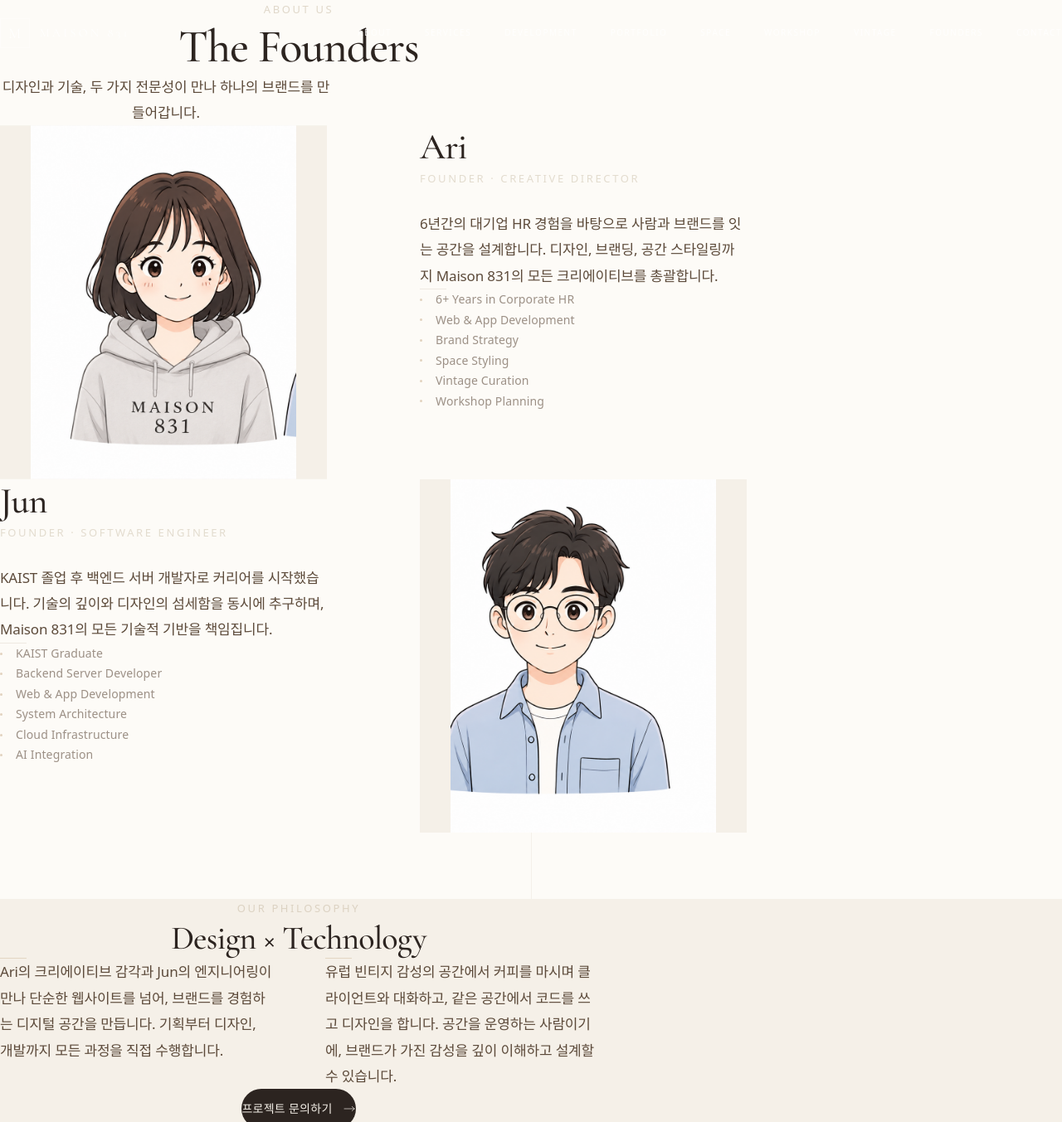
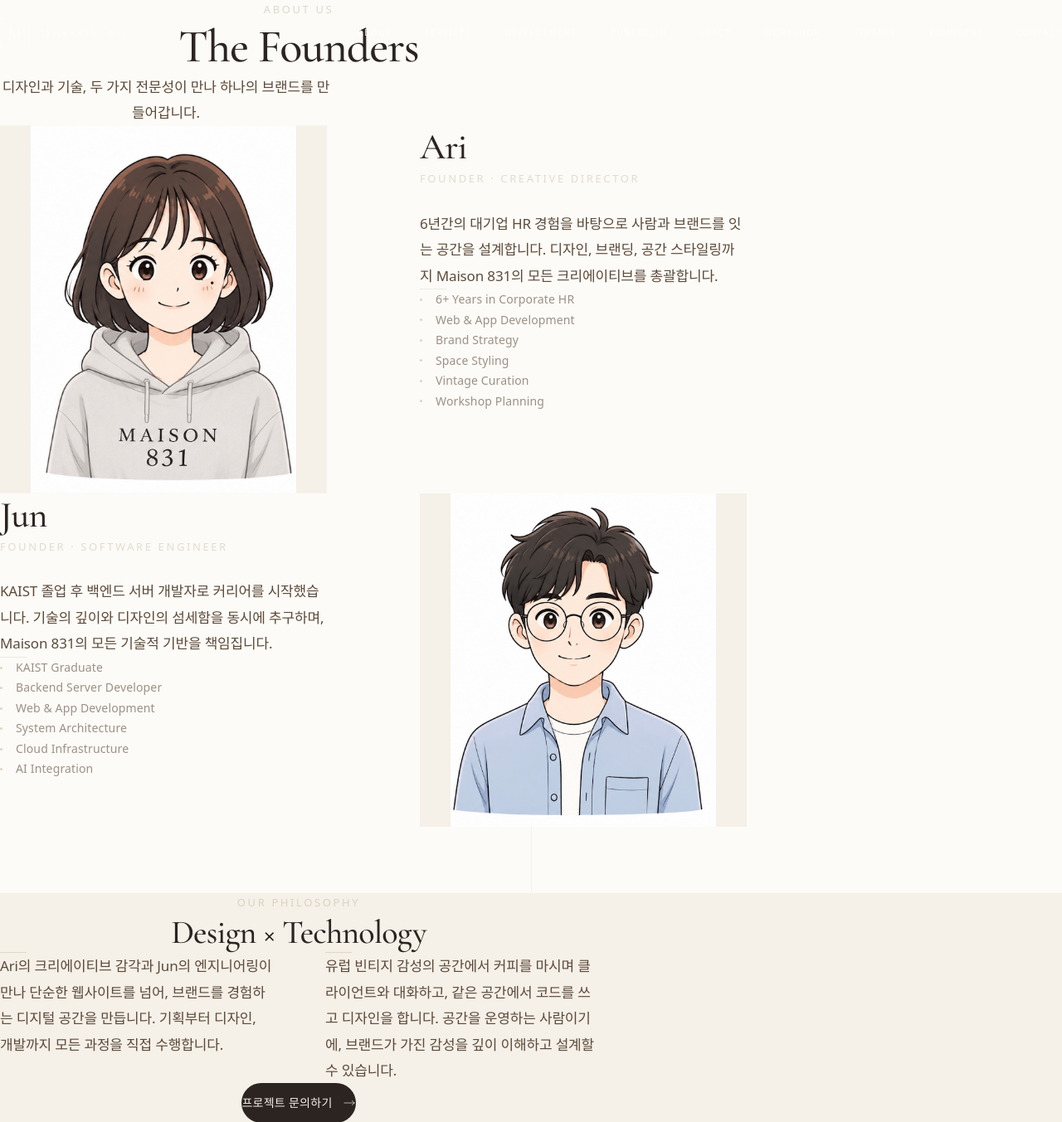
Before and after one commit to silenteye89/maison831, a Next.js app: page /founders in a window 1280 px wide. Shown: the top 1353 px of the page at 83% size. Built offline with nearby package versions, Linux system fonts and the light colour scheme; a web font is replaced by a local one.

Commit message:
Founders 프로필 개별 캐릭터 일러스트로 교체

```diff
--- a/src/app/founders/page.tsx
+++ b/src/app/founders/page.tsx
@@ -8,7 +8,7 @@ const founders = [
   {
     name: "Ari",
     role: "Founder · Creative Director",
-    image: "/images/ari.png",
+    image: "/images/ari.jpeg",
     bio: "6년간의 대기업 HR 경험을 바탕으로 사람과 브랜드를 잇는 공간을 설계합니다. 디자인, 브랜딩, 공간 스타일링까지 Maison 831의 모든 크리에이티브를 총괄합니다.",
     skills: [
       "6+ Years in Corporate HR",
@@ -22,7 +22,7 @@ const founders = [
   {
     name: "Jun",
     role: "Founder · Software Engineer",
-    image: "/images/jun.png",
+    image: "/images/jun.jpeg",
     bio: "KAIST 졸업 후 백엔드 서버 개발자로 커리어를 시작했습니다. 기술의 깊이와 디자인의 섬세함을 동시에 추구하며, Maison 831의 모든 기술적 기반을 책임집니다.",
     skills: [
       "KAIST Graduate",
```
Also changed, not shown: public/images/ari.jpeg (added), public/images/jun.jpeg (added).
